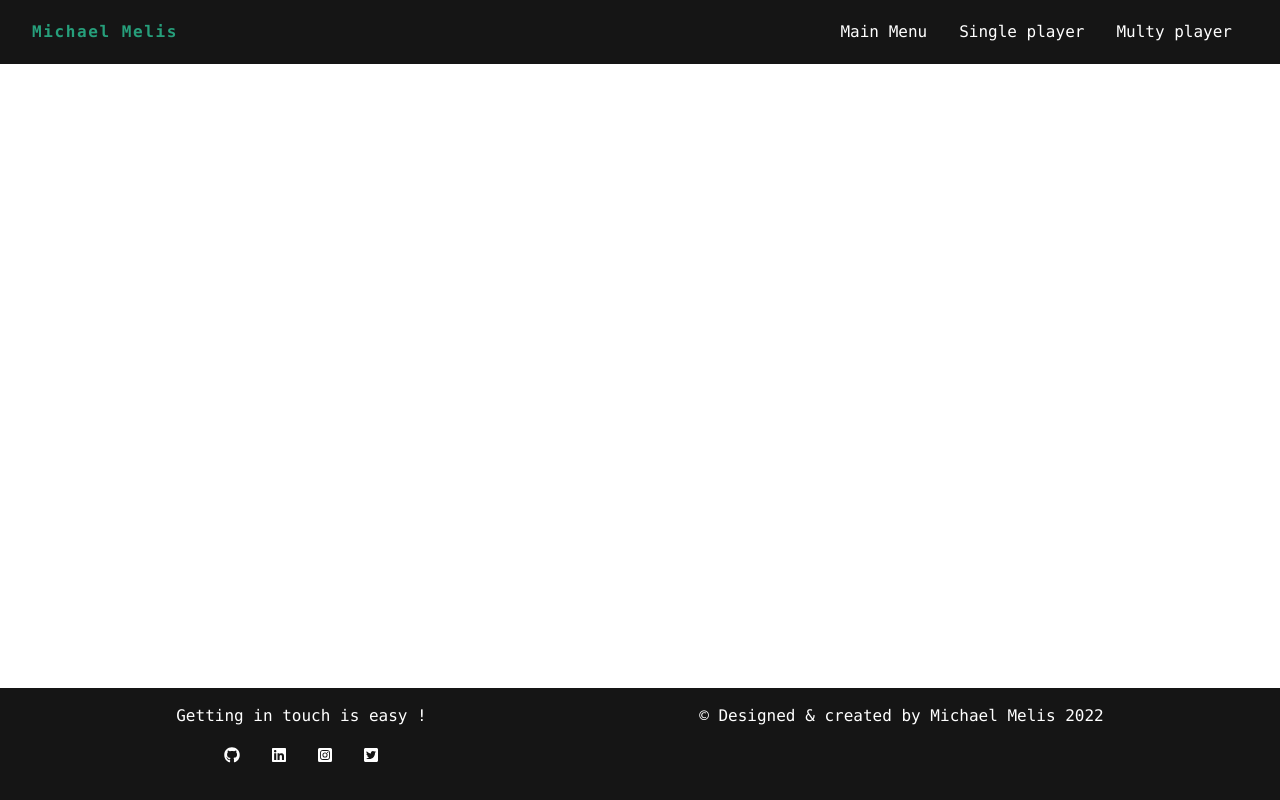
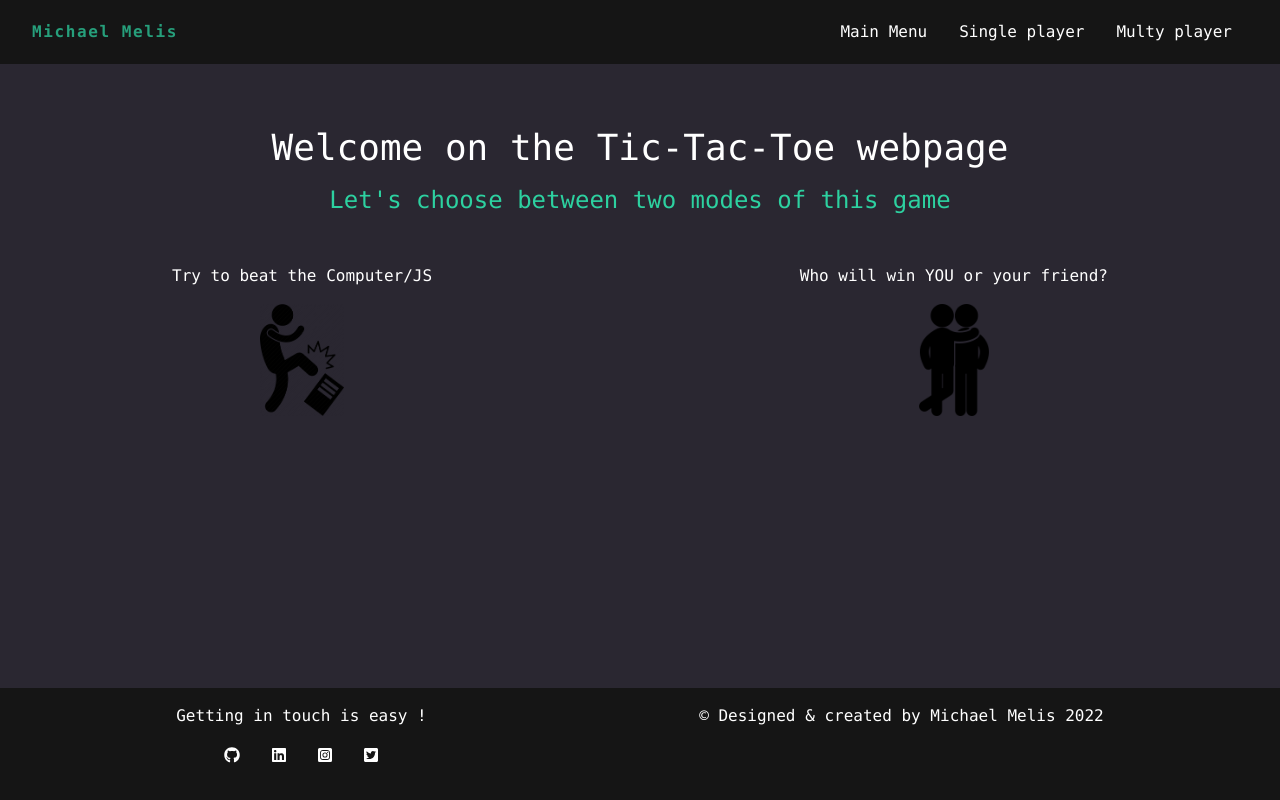
Before and after one commit to Michael-Melis/project-tic-tac, a React (Create React App) app: page / in a window 1280 px wide. Built offline with nearby package versions, Linux system fonts and the light colour scheme.

Commit message:
build: basic grid for game, added click listener for player

```diff
--- a/src/App.js
+++ b/src/App.js
@@ -2,6 +2,10 @@ import NavBar from "./components/NavBar";
 import { useState } from "react";
 import DropDown from "./components/DropDown";
 import Footer from "./components/Footer";
+import LandingPage from "./pages/landingPage";
+import { Route, Routes } from "react-router-dom";
+import Singleplayer from "./pages/singleplayer";
+import Multyplayer from "./pages/multyplayer";
 
 const App = () => {
   const [isOpen, setIsOpen] = useState(false);
@@ -9,11 +13,17 @@ const App = () => {
     setIsOpen(!isOpen);
   };
   return (
-    <>
+    <div className="bg-primary h-screen ">
       <NavBar toggle={toggle} />
       <DropDown toggle={toggle} isOpen={isOpen} />
+
+      <Routes>
+        <Route path="/" element={<LandingPage />} />
+        <Route path="/singleplayer" element={<Singleplayer />} />
+        <Route path="/multyplayer" element={<Multyplayer />} />
+      </Routes>
       <Footer />
-    </>
+    </div>
   );
 };
 
--- /dev/null
+++ b/src/components/multyplayer/Board.jsx
@@ -0,0 +1,12 @@
+import React from "react";
+
+const Board = (props) => {
+  return (
+    <div
+      className="grid grid-cols-3 grid-rows-3 w-max mx-auto mt-16 cursor-pointer "
+      {...props}
+    />
+  );
+};
+
+export default Board;
--- /dev/null
+++ b/src/components/multyplayer/Square.jsx
@@ -0,0 +1,14 @@
+import React from "react";
+
+const Square = (props) => {
+  return (
+    <div
+      className=" w-24 h-24 border-solid border-4 border-white text-center text-3xl"
+      {...props}
+    >
+      {props.x ? "x" : props.o ? "o" : ""}
+    </div>
+  );
+};
+
+export default Square;
--- /dev/null
+++ b/src/pages/landingPage.jsx
@@ -0,0 +1,39 @@
+import React from "react";
+import { Link } from "react-router-dom";
+import computerPic from "../images/computer.png";
+import friendsPic from "../images/friends.png";
+
+const LandingPage = () => {
+  return (
+    <div className="flex flex-col items-center justify-center font-mono text-white mx-4 ">
+      <h1 className="mt-16 text-4xl">Welcome on the Tic-Tac-Toe webpage</h1>
+      <h2 className="text-2xl text-secondary my-4">
+        Let's choose between two modes of this game
+      </h2>
+      <div className="flex flex-row justify-between w-3/4 flex-wrap mt-8">
+        <div className=" hover:animate-pulse cursor-pointer">
+          <Link to="/singleplayer" className="flex flex-col items-center">
+            Try to beat the Computer/JS
+            <img
+              src={computerPic}
+              alt="man kicking computer"
+              className="object-contain h-28 w-auto mt-4"
+            />
+          </Link>
+        </div>
+        <div className="flex flex-col items-center hover:animate-pulse cursor-pointer">
+          <Link to="/multyplayer" className="flex flex-col items-center">
+            Who will win YOU or your friend?
+            <img
+              src={friendsPic}
+              alt="man kicking computer"
+              className="object-contain h-28 w-auto mt-4"
+            />
+          </Link>
+        </div>
+      </div>
+    </div>
+  );
+};
+
+export default LandingPage;
--- /dev/null
+++ b/src/pages/multyplayer.jsx
@@ -0,0 +1,33 @@
+import React, { useState } from "react";
+import Board from "../components/multyplayer/Board";
+import Square from "../components/multyplayer/Square";
+
+const defaultSquares = () => new Array(9).fill(null);
+
+const Multyplayer = () => {
+  const [allSquares, setAllSquares] = useState(defaultSquares());
+  const handleClickOnSquare = (i) => {
+    const isPersonTurn =
+      allSquares.filter((square) => square !== null).length % 2 === 0;
+    if (isPersonTurn) {
+      let newAllSquares = allSquares;
+      newAllSquares[i] = "x";
+      setAllSquares([...newAllSquares]);
+    }
+  };
+  console.log(allSquares);
+  return (
+    <Board>
+      {allSquares.map((square, i) => (
+        <Square
+          key={i}
+          onClick={() => handleClickOnSquare(i)}
+          x={square === "x" ? 1 : 0}
+          o={square === "o" ? 1 : 0}
+        />
+      ))}
+    </Board>
+  );
+};
+
+export default Multyplayer;
--- /dev/null
+++ b/src/pages/singleplayer.jsx
@@ -0,0 +1,7 @@
+import React from "react";
+
+const Singleplayer = () => {
+  return <div></div>;
+};
+
+export default Singleplayer;
```
Also changed, not shown: src/images/computer.png (added), src/images/friends.png (added).
